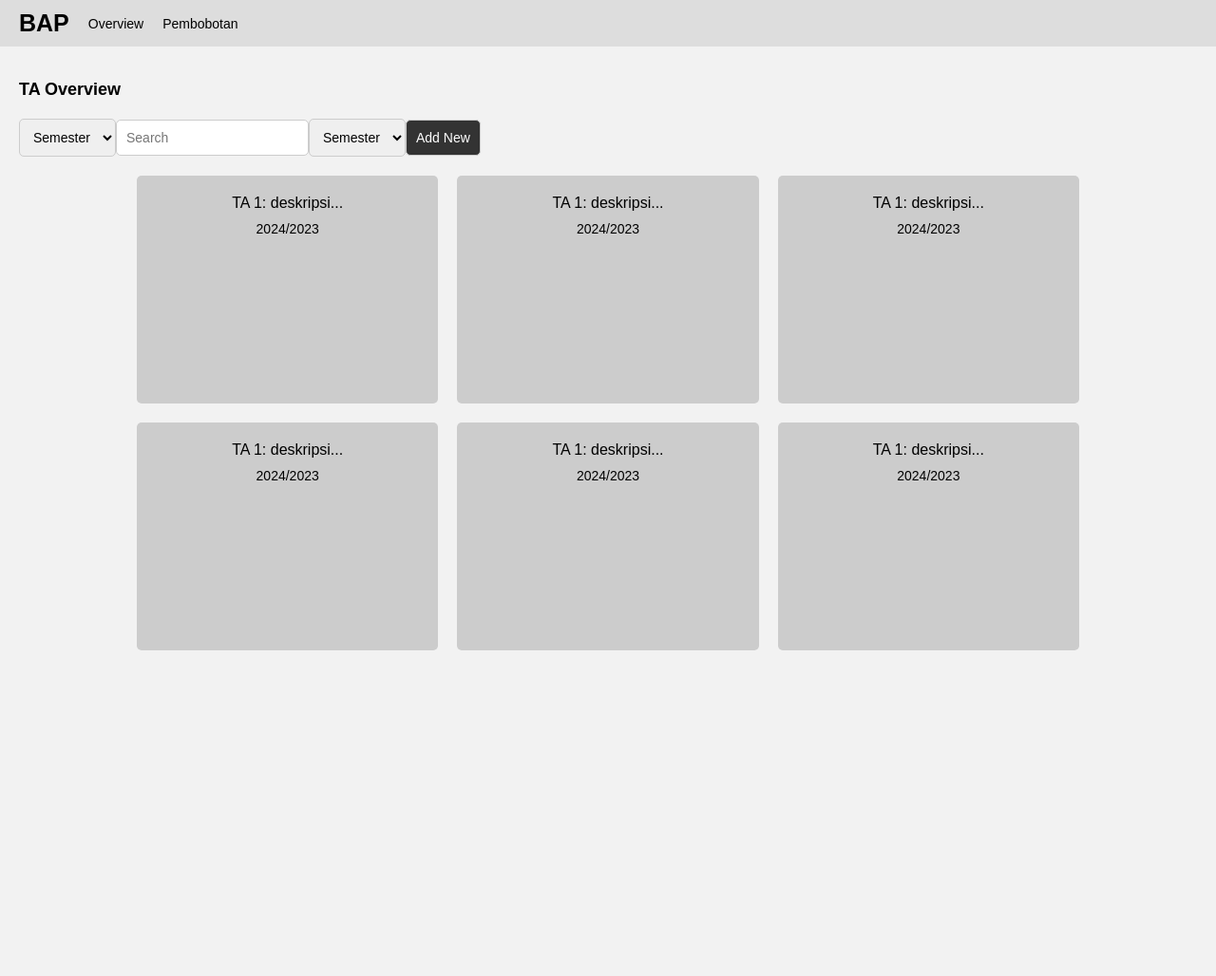
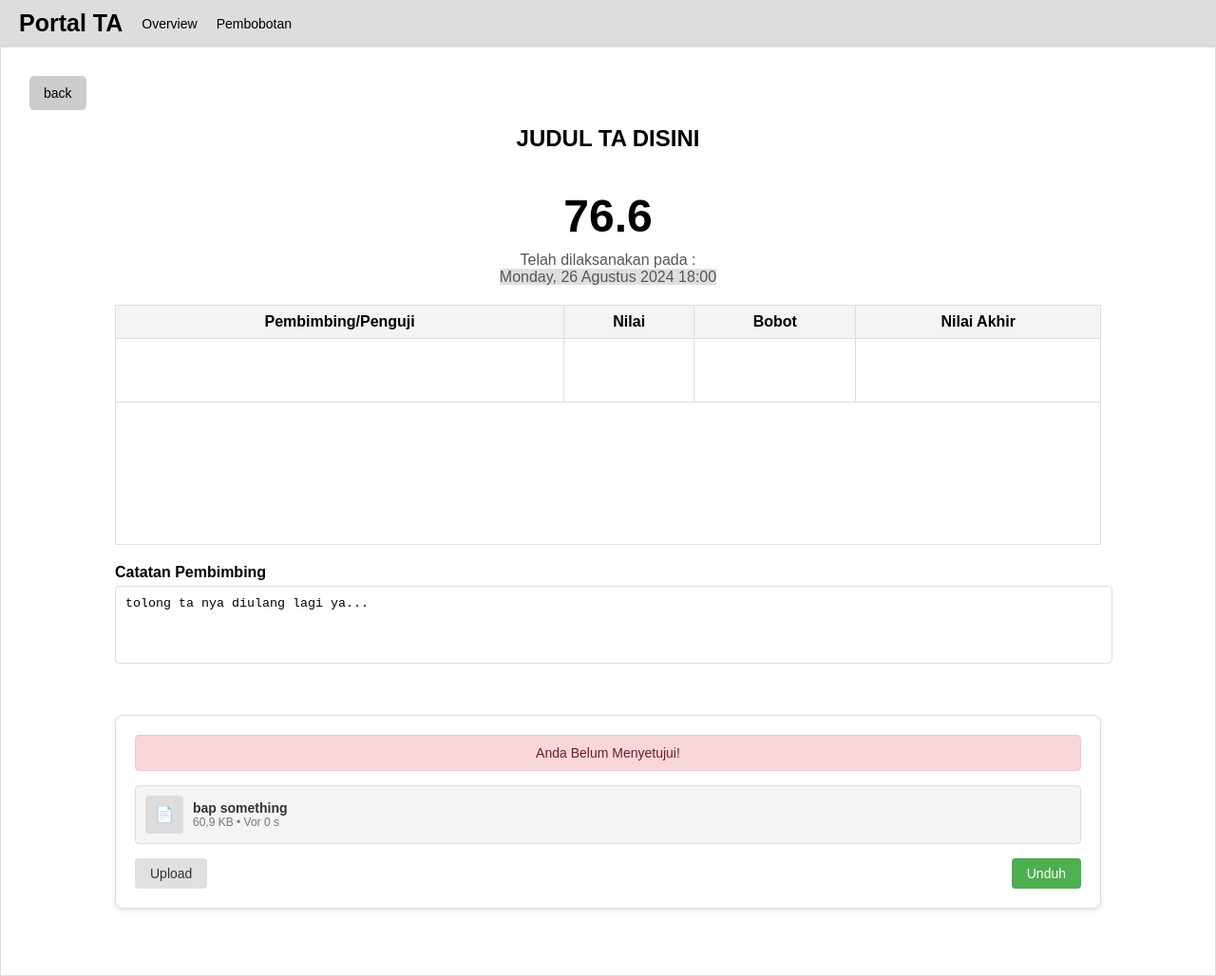
Before and after one commit to benediiiicts/TubesRPL, a plain HTML site: page BAPPage/Koordinator/BAP.html in a window 1280 px wide. Shown: the whole page at 95% size. Before the commit the page ends 800 px from the top, so only its background shows below. Drawn offline with Linux system fonts and the light colour scheme.

Commit message:
buat BAP Koordinator

```diff
--- a/BAPPage/Koordinator/BAP.css
+++ b/BAPPage/Koordinator/BAP.css
@@ -44,57 +44,165 @@ body {
 }
 
 .content {
+    /* max-width: 600px; */
+    margin: auto;
+    background: #fff;
+    border: 1px solid #ddd;
+    /* border-radius: 8px; */
     padding: 20px;
+    box-shadow: 0 2px 5px rgba(0, 0, 0, 0.1);
 }
-
-.content h2 {
-    font-size: 18px;
-    margin-bottom: 20px;
+.container{
+    margin: 0px 100px 50px 100px;
 }
-
-.filter-container {
-    display: flex;
-    justify-content: start;
-    align-items: center;
-    margin-bottom: 20px;
+.back-button {
+    background-color: #ccc;
+    border: none;
+    padding: 10px 15px;
+    border-radius: 5px;
+    cursor: pointer;
+    font-size: 14px;
+    margin-top: 10px;
+    margin-left: 10px;
 }
-
-.filter-container select,
-.filter-container input[type="text"],
-.filter-container button {
+h1, h2 {
+    text-align: center;
+    margin-bottom: 10px;
+}
+h1 {
+    font-size: 24px;
+}
+h2 {
+    font-size: 48px;
+    color: #000000;
+}
+.date {
+    text-align: center;
+    margin: 10px 0;
+    font-size: 16px;
+    color: #555;
+}
+table {
+    width: 100%;
+    border-collapse: collapse;
+    margin-top: 20px;
+}
+table th, table td {
+    border: 1px solid #ddd;
+    padding: 8px;
+    text-align: center;
+}
+table th {
+    background-color: #f4f4f4;
+    font-weight: bold;
+}
+table td {
+    height: 50px;
+}
+#field-besar{
+    height: 150px;
+}
+.notes {
+    margin-top: 20px;
+    margin-right: 10px;
+    /* margin: 0px 100px 50px 100px; */
+}
+.notes label {
+    font-weight: bold;
+}
+.notes textarea {
+    width: 100%;
+    height: 60px;
+    margin-top: 5px;
     padding: 10px;
-    font-size: 14px;
-    border: 1px solid #ccc;
-    border-radius: 5px;
+    border: 1px solid #ddd;
+    border-radius: 4px;
+    resize: none;
 }
-
-.filter-container button {
-    background-color: #333;
-    color: white;
-    cursor: pointer;
+#highlight-darker{
+    background-color: #dfdfdf;
 }
-
-.filter-container button:hover {
-    background-color: #555;
-}
-
-.card-grid {
-    display: grid;
-    grid-template-columns: repeat(3, 1fr);
-    gap: 20px;
-    padding-inline: 10%;
-}
-
-.card {
-    background-color: #ccc;
-    border-radius: 5px;
-    padding: 20px;
-    text-align: center;
+textarea {
     height: 200px;
 }
 
-.card span {
-    display: block;
+/* BAP Updload download */
+
+.bap-upload-unduh {
+    /* max-width: 400px; */
+    margin: 0px 100px 50px 100px;
+    /* margin: auto; */
+    background: #fff;
+    border: 1px solid #ddd;
+    border-radius: 8px;
+    padding: 20px;
+    box-shadow: 0 2px 5px rgba(0, 0, 0, 0.1);
+}
+.status {
+    background-color: #f8d7da;
+    color: #721c24;
+    padding: 10px;
+    border: 1px solid #f5c6cb;
+    border-radius: 4px;
+    margin-bottom: 15px;
     font-size: 14px;
-    margin-top: 10px;
+    text-align: center;
 }
+.file-item {
+    display: flex;
+    align-items: center;
+    background-color: #f4f4f4;
+    padding: 10px;
+    border: 1px solid #ddd;
+    border-radius: 4px;
+    margin-bottom: 15px;
+}
+.file-icon {
+    width: 40px;
+    height: 40px;
+    background-color: #ddd;
+    border-radius: 4px;
+    display: flex;
+    align-items: center;
+    justify-content: center;
+    font-size: 16px;
+    color: #555;
+    margin-right: 10px;
+}
+.file-details {
+    flex-grow: 1;
+}
+.file-name {
+    font-size: 14px;
+    font-weight: bold;
+    color: #333;
+}
+.file-info {
+    font-size: 12px;
+    color: #777;
+}
+.buttons {
+    display: flex;
+    justify-content: space-between;
+}
+.buttons button {
+    padding: 8px 16px;
+    font-size: 14px;
+    border: none;
+    border-radius: 4px;
+    cursor: pointer;
+}
+.upload-btn {
+    background-color: #e0e0e0;
+    color: #333;
+}
+.upload-btn:hover {
+    background-color: #d6d6d6;
+}
+.download-btn {
+    background-color: #4CAF50;
+    color: white;
+}
+.download-btn:hover {
+    background-color: #45a049;
+}
--- a/BAPPage/Koordinator/BAP.html
+++ b/BAPPage/Koordinator/BAP.html
@@ -10,7 +10,7 @@
 <body>
 
     <div class="navbar">
-        <h1>BAP</h1>
+        <h1>Portal TA</h1>
         <div class="nav-links">
             <a href="#">Overview</a>
             <a href="#">Pembobotan</a>
@@ -19,42 +19,52 @@
     </div>
 
     <div class="content">
-        <h2>TA Overview</h2>
-        <div class="filter-container">
-            <select>
-                <option>Semester</option>
-            </select>
-            <input type="text" placeholder="Search">
-            <select>
-                <option>Semester</option>
-            </select>
-            <button>Add New</button>
+        <button class="back-button" onclick="window.location.href='../../MainPage/Koordinator/home.html';">back</button>
+        <div class="container">
+            <h1>JUDUL TA DISINI</h1>
+            <h2>76.6</h2>
+            <div class="date">Telah dilaksanakan pada : <br><span id="highlight-darker"> Monday, 26 Agustus 2024 18:00</span></div>
+            <table>
+                <thead>
+                    <tr>
+                        <th>Pembimbing/Penguji</th>
+                        <th>Nilai</th>
+                        <th>Bobot</th>
+                        <th>Nilai Akhir</th>
+                    </tr>
+                </thead>
+                <tbody>
+                    <tr>
+                        <td></td>
+                        <td></td>
+                        <td></td>
+                        <td></td>
+                    </tr>
+                    <tr id="field-besar">
+                        <td colspan="4"></td>
+                        <!-- <td></td>
+                        <td></td>
+                        <td></td> -->
+                    </tr>
+                </tbody>
+            </table>
+            <div class="notes">
+                <label for="notes">Catatan Pembimbing</label>
+                <textarea id="notes" readonly>tolong ta nya diulang lagi ya...</textarea>
+            </div>
         </div>
-
-        <div class="card-grid">
-            <div class="card">
-                TA 1: deskripsi...
-                <span>2024/2023</span>
+        <div class="bap-upload-unduh">
+            <div class="status">Anda Belum Menyetujui!</div>
+            <div class="file-item">
+                <div class="file-icon">📄</div>
+                <div class="file-details">
+                    <div class="file-name">bap something</div>
+                    <div class="file-info">60,9 KB • Vor 0 s</div>
+                </div>
             </div>
-            <div class="card">
-                TA 1: deskripsi...
-                <span>2024/2023</span>
-            </div>
-            <div class="card">
-                TA 1: deskripsi...
-                <span>2024/2023</span>
-            </div>
-            <div class="card">
-                TA 1: deskripsi...
-                <span>2024/2023</span>
-            </div>
-            <div class="card">
-                TA 1: deskripsi...
-                <span>2024/2023</span>
-            </div>
-            <div class="card">
-                TA 1: deskripsi...
-                <span>2024/2023</span>
+            <div class="buttons">
+                <button class="upload-btn">Upload</button>
+                <button class="download-btn">Unduh</button>
             </div>
         </div>
     </div>
```
Also changed, not shown: BAPPage/Pembimbing/BAP.html (+1 -1 lines).
